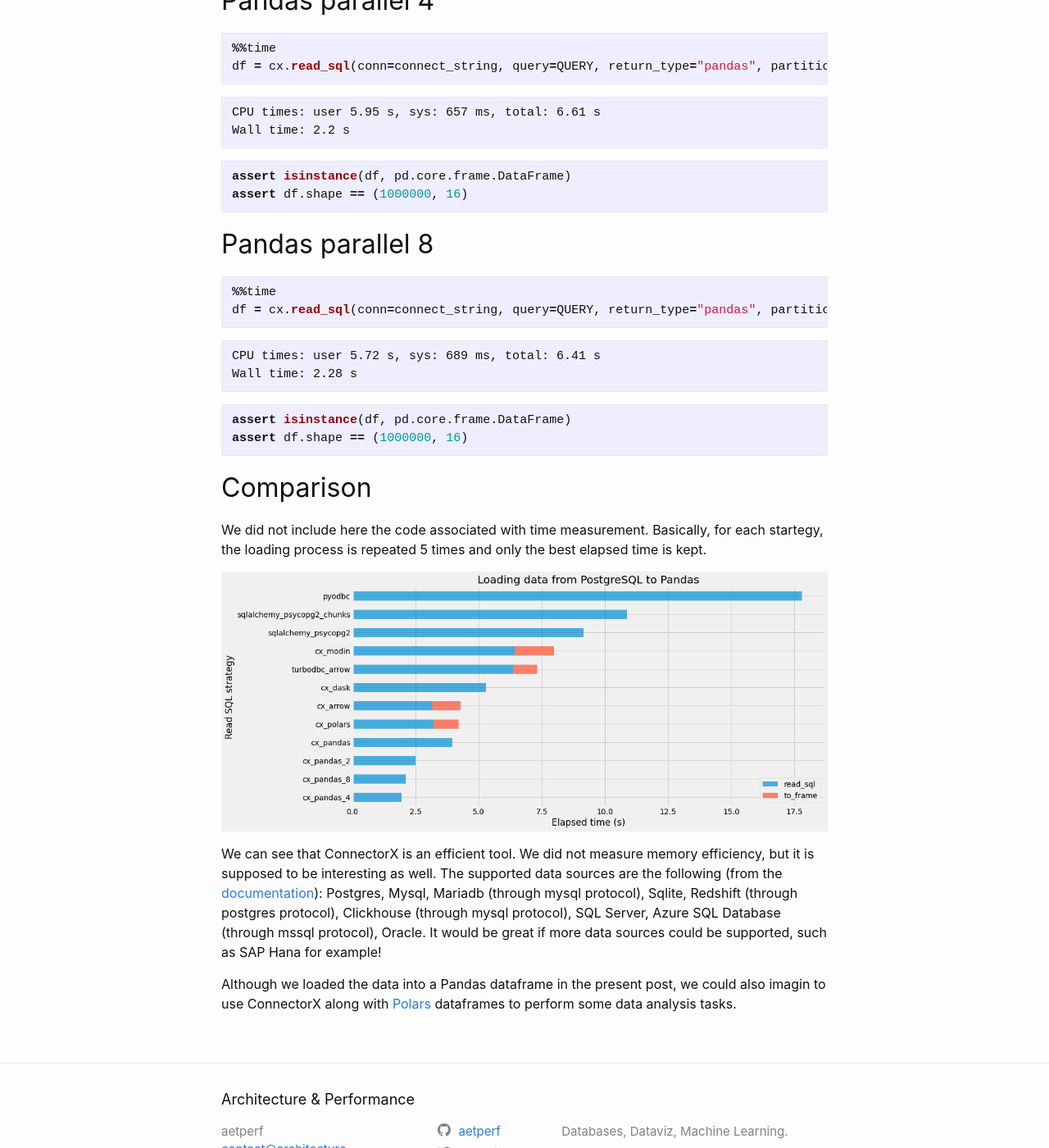
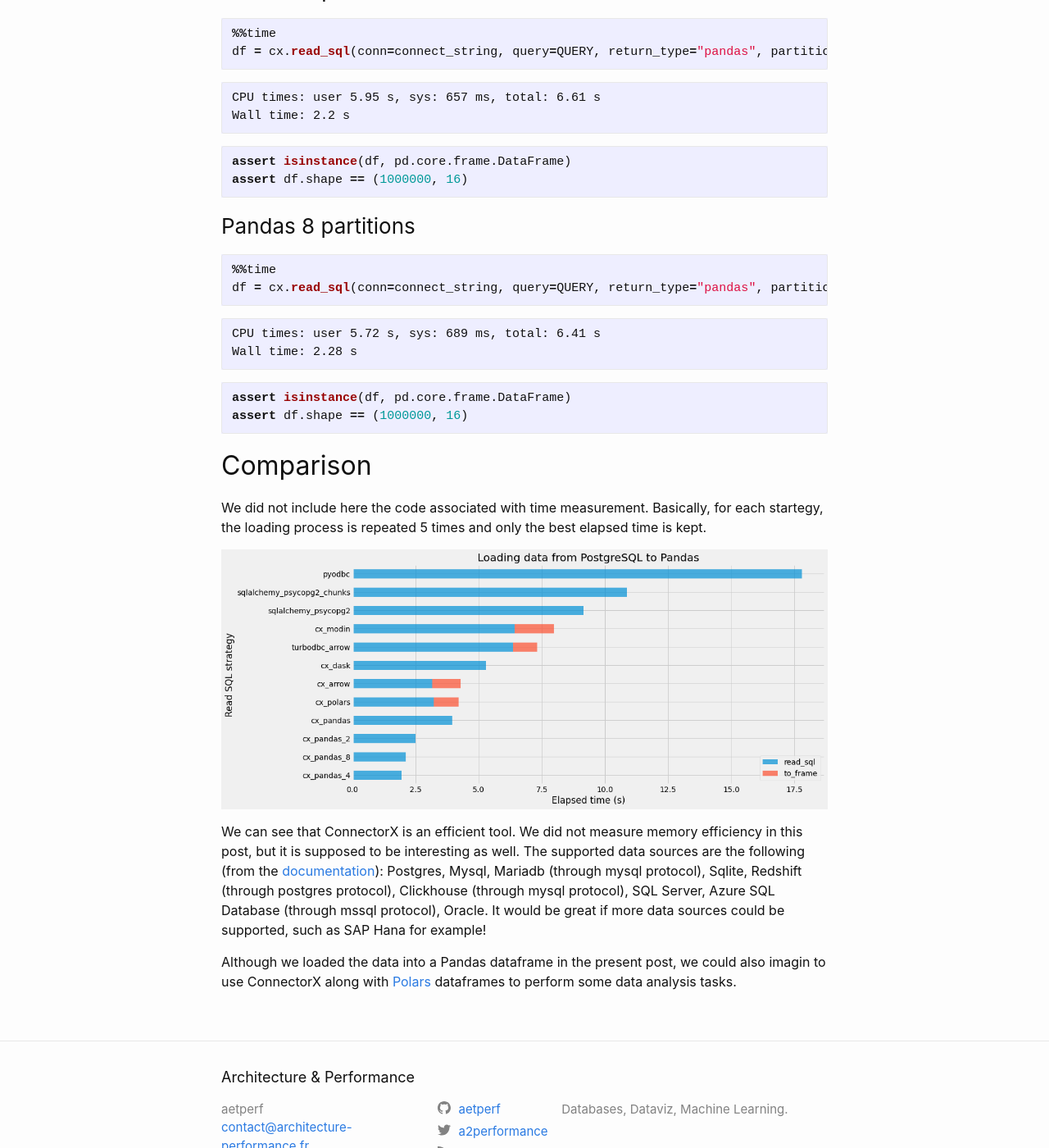
Before and after one commit to aetperf/aetperf.github.io, a Jekyll site: the page built from _posts/2022-04-20-Loading-data-from-PostgreSQL-to-Pandas-with-ConnectorX.md, in a window 1280 px wide and 1400 px high, scrolled down 7073 px. Shown: the whole window at 82% size. Built offline with Jekyll 4.4.1, drawn with Linux system fonts in a browser that asks for light colours; comment, search, counter and statistics services are not loaded; some of the changed text lies outside the part shown.

Commit message:
small update

````diff
--- a/_posts/2022-04-20-Loading-data-from-PostgreSQL-to-Pandas-with-ConnectorX.md
+++ b/_posts/2022-04-20-Loading-data-from-PostgreSQL-to-Pandas-with-ConnectorX.md
@@ -381,7 +381,7 @@
 ```
 
 
-## Pandas parallel 2
+### Pandas 2 partitions
 
 
 ```python
@@ -399,7 +399,7 @@
 assert df.shape == (1000000, 16)
 ```
 
-## Pandas parallel 4
+### Pandas 4 partitions
 
 
 ```python
@@ -418,7 +418,7 @@
 assert df.shape == (1000000, 16)
 ```
 
-## Pandas parallel 8
+### Pandas 8 partitions
 
 
 ```python
@@ -448,7 +448,7 @@
 </p>
 
 
-We can see that ConnectorX is an efficient tool. We did not measure memory efficiency, but it is supposed to be interesting as well. The supported data sources are the following (from the [documentation](https://sfu-db.github.io/connector-x/intro.html)): Postgres, Mysql, Mariadb (through mysql protocol), Sqlite, Redshift (through postgres protocol), Clickhouse (through mysql protocol), SQL Server, Azure SQL Database (through mssql protocol), Oracle. It would be great if more data sources could be supported, such as SAP Hana for example!
+We can see that ConnectorX is an efficient tool. We did not measure memory efficiency in this post, but it is supposed to be interesting as well. The supported data sources are the following (from the [documentation](https://sfu-db.github.io/connector-x/intro.html)): Postgres, Mysql, Mariadb (through mysql protocol), Sqlite, Redshift (through postgres protocol), Clickhouse (through mysql protocol), SQL Server, Azure SQL Database (through mssql protocol), Oracle. It would be great if more data sources could be supported, such as SAP Hana for example!
 
 Although we loaded the data into a Pandas dataframe in the present post, we could also imagin to use ConnectorX along with [Polars](https://github.com/pola-rs/polars) dataframes to perform some data analysis tasks.
 
````
Also changed, not shown: other parts of _posts/2022-04-20-Loading-data-from-PostgreSQL-to-Pandas-with-ConnectorX.md (+2 -2 lines).
